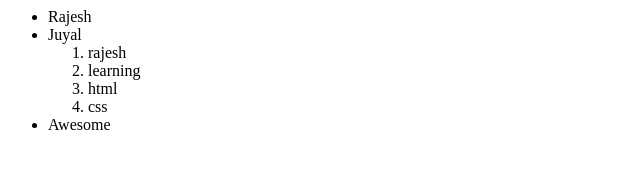
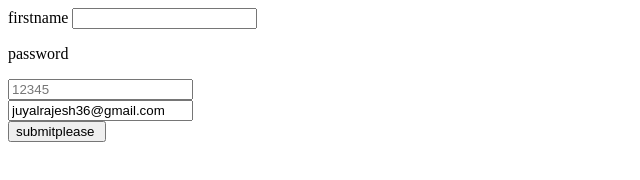
Before and after one commit to Rajeshjuyal/Html, a plain HTML site: page index.html in a window 1280 px wide. Shown: the whole page, without its empty margins (0-640 px from the left). Drawn offline with Linux system fonts and the light colour scheme.

Commit message:
basic form created

```diff
--- a/index.html
+++ b/index.html
@@ -6,16 +6,22 @@
   </head>
   <title>properstructure</title>
   <body>
-    <ul>
-      <li>Rajesh</li>
-      <li>Juyal</li>
-      <ol>
-        <li>rajesh</li>
-        <li>learning</li>
-        <li>html</li>
-        <li>css</li>
-      </ol>
-      <li>Awesome</li>
-    </ul>
+    <form action="" method="">
+      <label for="name">firstname</label>
+      <input type="text" name="name" id="name" />
+      <p>password</p>
+      <input type="password" placeholder="12345" />
+      <br />
+      <!-- <p>email</p> -->
+      <input
+        type="email"
+        name="
+      "
+        value="juyalrajesh36@gmail.com"
+      />
+      <br />
+      <input type="submit" value="submitplease " />
+      <!-- <button type="Submitt">Submitt</button> -->
+    </form>
   </body>
 </html>
```
